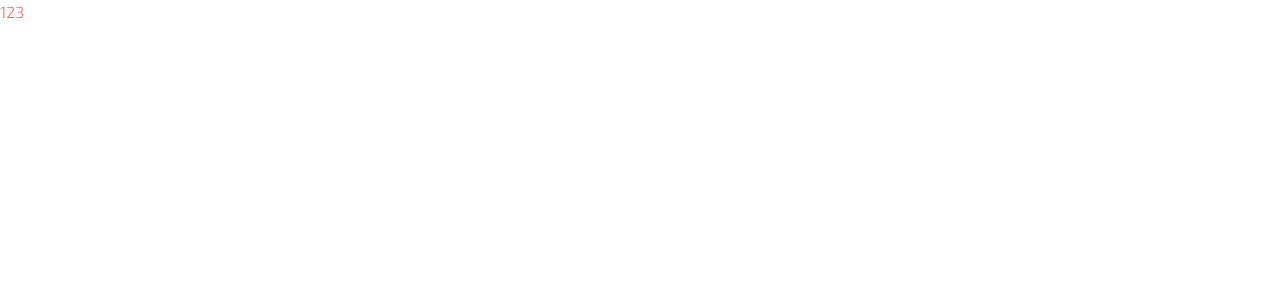
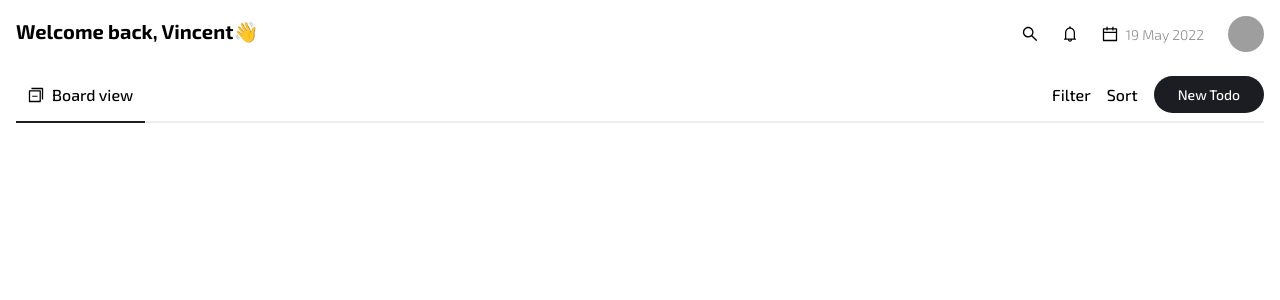
Before and after one commit to QuocHuy78035/Todo-App, a React (Vite) app: page / in a window 1280 px wide. Shown: the top 300 px of the page. Built offline with nearby package versions, Linux system fonts and the light colour scheme; grey boxes are pictures that could not be loaded.

Commit message:
feat: finish UI dashboard nav_v1

```diff
--- a/src/app/App.tsx
+++ b/src/app/App.tsx
@@ -1,7 +1,8 @@
+import { DashboardPage } from "~/pages/DashboardPage";
 import "./App.css";
 
 function App() {
-  return <div className="text-red-400">123</div>;
+  return <DashboardPage />;
 }
 
 export default App;
--- /dev/null
+++ b/src/features/dashboard/components/DashboardAction.tsx
@@ -0,0 +1,11 @@
+import { Button } from "~/components/Buttons";
+
+export const DashboardAction = () => {
+  return (
+    <div className="flex items-center gap-4">
+      <p className="font-medium">Filter</p>
+      <p className="font-medium">Sort</p>
+      <Button className="font-medium">New Todo</Button>
+    </div>
+  );
+};
--- a/src/features/dashboard/components/DashboardHeader.tsx
+++ b/src/features/dashboard/components/DashboardHeader.tsx
@@ -4,7 +4,7 @@ import { HeaderAction } from "./HeaderAction";
 
 export const DashboardHeader = () => {
   return (
-    <div className={cn("flex justify-between")}>
+    <div className={cn("flex justify-between mb-6")}>
       <WelcomeMessage userName={"Vincent"} />
       <HeaderAction />
     </div>
--- /dev/null
+++ b/src/features/dashboard/components/DashboardToolbar.tsx
@@ -0,0 +1,16 @@
+import { DashboardAction } from "./index";
+import { DashboardViewLabel } from "./DashboardViewLabel";
+import { cn } from "~/utils";
+import { Divider } from "./Divider";
+
+export const DashboardToolbar = () => {
+  return (
+    <>
+      <div className={cn("flex justify-between")}>
+        <DashboardViewLabel />
+        <DashboardAction />
+      </div>
+      <Divider />
+    </>
+  );
+};
--- /dev/null
+++ b/src/features/dashboard/components/DashboardViewLabel.tsx
@@ -0,0 +1,11 @@
+import { SwitcherOutlined } from "@ant-design/icons";
+import { cn } from "~/utils";
+
+export const DashboardViewLabel = () => {
+  return (
+    <div className={cn("flex items-center ml-3")}>
+      <SwitcherOutlined />
+      <p className={cn("font-medium ml-2")}>Board view</p>
+    </div>
+  );
+};
--- /dev/null
+++ b/src/features/dashboard/components/Divider.tsx
@@ -0,0 +1,10 @@
+import { cn } from "~/utils";
+
+export const Divider = () => {
+  return (
+    <div className="flex">
+      <div className={cn("w-36 bg-[#1C1D22] h-0.5 mt-2")} />
+      <div className={cn("w-full bg-[#EDEDED] h-0.5 mt-2")} />
+    </div>
+  );
+};
--- a/src/features/dashboard/components/WelcomeMessage.tsx
+++ b/src/features/dashboard/components/WelcomeMessage.tsx
@@ -5,5 +5,5 @@ interface WelcomeMessageProps {
 }
 
 export const WelcomeMessage = ({ userName }: WelcomeMessageProps) => {
-  return <p className={cn("font-bold")}>Welcome back, {userName}👋</p>;
+  return <p className={cn("font-bold text-[20px]")}>Welcome back, {userName}👋</p>;
 };
--- /dev/null
+++ b/src/features/dashboard/components/index.ts
@@ -0,0 +1,8 @@
+export * from "./HeaderAction";
+export * from "./WelcomeMessage";
+export * from "./DashboardHeader";
+
+export * from "./DashboardViewLabel";
+export * from "./DashboardAction";
+export * from "./DashboardToolbar";
+export * from "./Divider";
--- /dev/null
+++ b/src/pages/DashboardPage.tsx
@@ -0,0 +1,14 @@
+import { DashboardHeader, DashboardToolbar } from "~/features/dashboard/components";
+import { cn } from "~/utils";
+
+export const DashboardPage = () => {
+  return (
+    <div className={cn("p-4")}>
+      {/* Nav */}
+      <DashboardHeader />
+
+      {/* Toolbar */}
+      <DashboardToolbar />
+    </div>
+  );
+};
--- /dev/null
+++ b/src/utils/index.ts
@@ -0,0 +1,7 @@
+import type { ClassValue } from "clsx";
+import clsx from "clsx";
+import { twMerge } from "tailwind-merge";
+
+export const cn = (...input: ClassValue[]) => {
+  return twMerge(clsx(input));
+};
```
